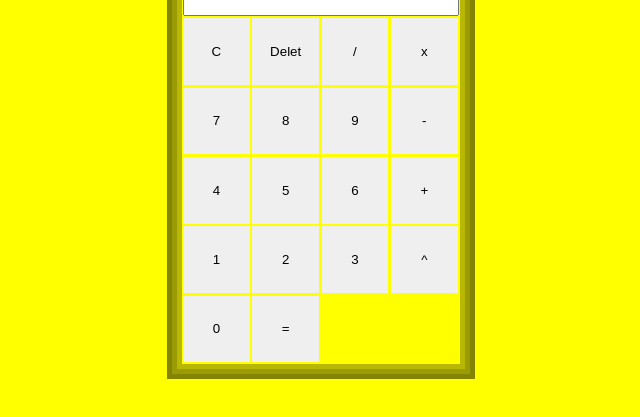
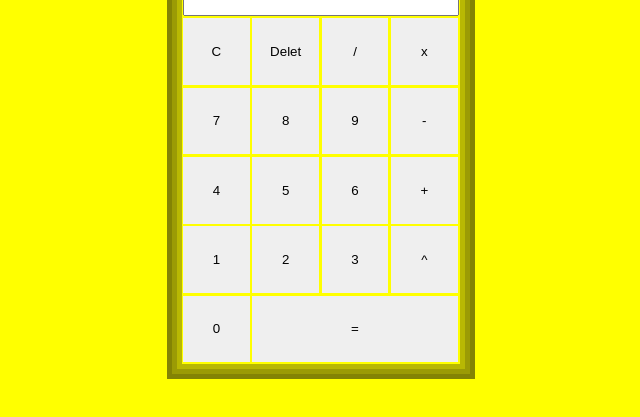
Before and after one commit to Arfansalmanramadhan/Kalkulator-dengan-vanilla.js, a plain HTML site: page Kalkulator-vanilla/index.html in a window 1280 px wide. Shown: the part 161-578 px from the top of the page, without its empty margins (319-959 px from the left). Drawn offline with Linux system fonts and the light colour scheme.

Commit message:
mengedit file index.html

```diff
--- a/Kalkulator-vanilla/index.html
+++ b/Kalkulator-vanilla/index.html
@@ -75,8 +75,8 @@
                     <td>
                         <input type="button" value="0" class="btn" onclick="bersaing('0')">
                     </td>
-                    <td >
-                        <input type="button" value="=" class="btn" onclick="hitung('=')">
+                    <td colspan="3"  >
+                        <input type="button" style="width: 15.4em;" value="=" class="btn" onclick="hitung('=')">
                     </td>
                 </tr>
             </table>
```
